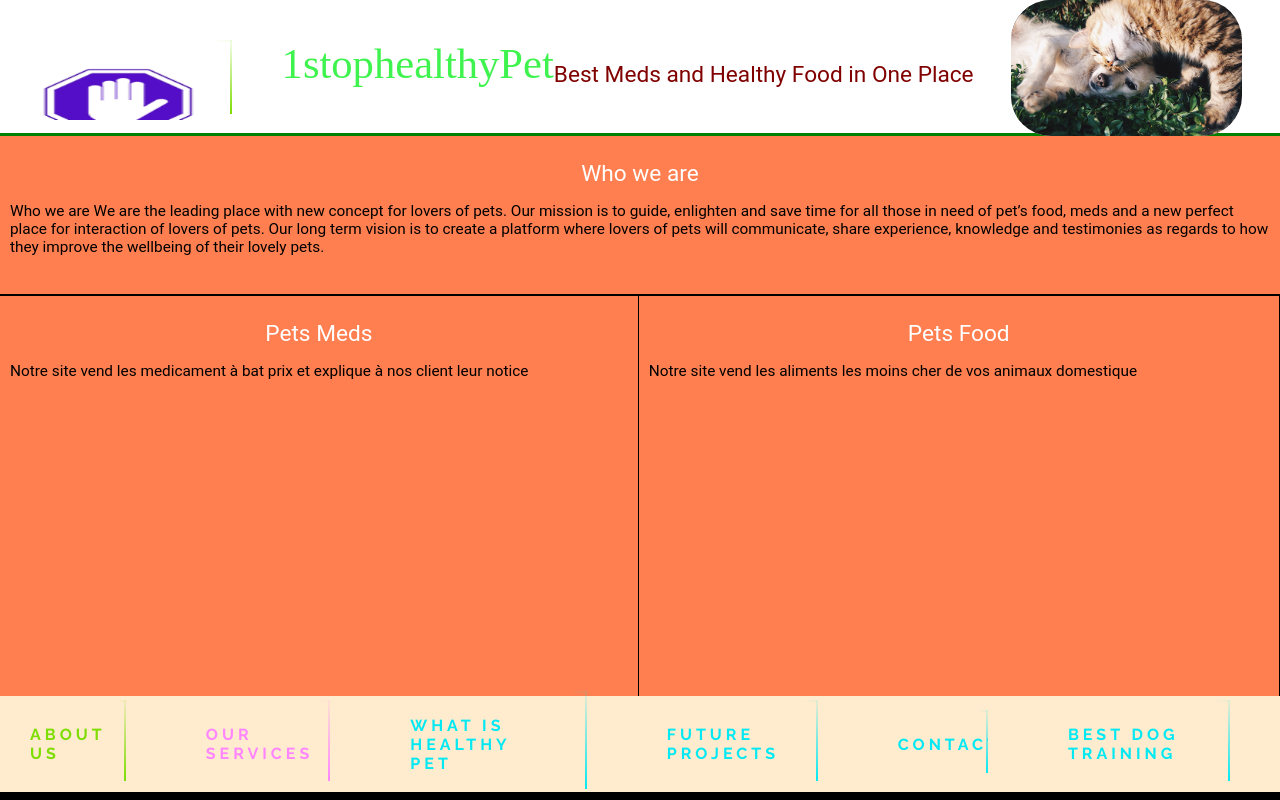
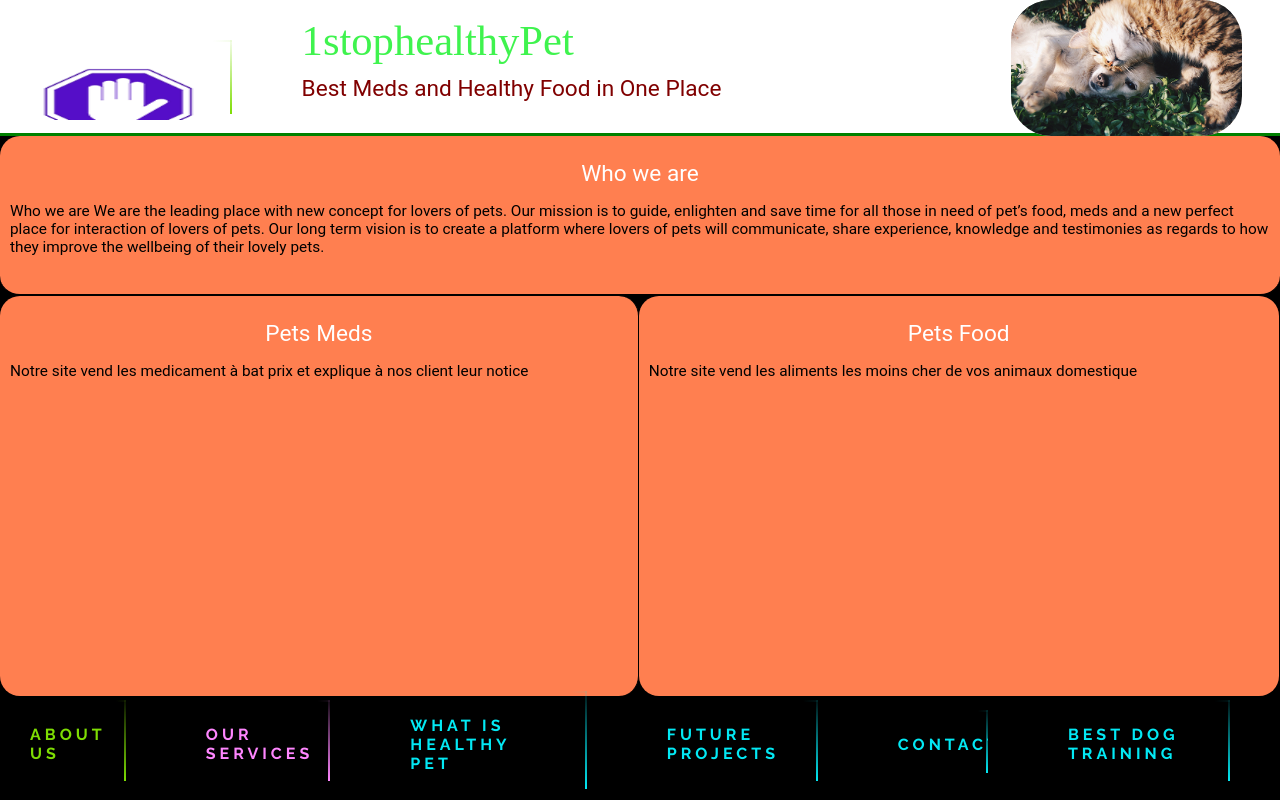
Before and after one commit to bicwari-jean-eudes/Test--avec--Titi, a plain HTML site: page index.html in a window 1280 px wide. Drawn offline with nearby package versions, Linux system fonts and the light colour scheme; files whose address does not match are found by name; a web font is replaced by a local one.

Commit message:
quelques changements

```diff
--- a/style.css
+++ b/style.css
@@ -43,11 +43,9 @@ background-color: black;
   z-index: 999;
 }
 .caracte{
-  display: flex;
-  justify-content: center;
-  align-items: center;
   width: 55vw;
   height:16vh ;
+  padding: 20px;
 }
 .chien{
 display: flex;
@@ -80,7 +78,7 @@ z-index: 999;
 
 
 h2{
-  align-items: flex-end;
+  align-items: flex-start;
   width: 45vw;
   height: 4.16vh;
   font-family: roboto;
@@ -106,6 +104,7 @@ h3{
   width: 100vw;
   height: 20vh;
   padding: 10px;
+  border-radius: 20px;
   background-color: coral;
 }
 p{
@@ -171,12 +170,14 @@ p{
   width: 49.9vw;
   height: 50vh;
   padding: 10px;
+  border-radius: 20px;
   background-color: coral;
 }
 .food{
   width: 50vw;
   height: 50vh;
   padding: 10px;
+  border-radius: 20px;
   background-color: coral;
 }
 .menu{
@@ -187,7 +188,7 @@ p{
   font-family: 'Raleway', sans-serif;
   font-weight: bold;
   height: 12vh;
-  background-color: blanchedalmond;
+  background-color: black;
 }
 
 a{
```
